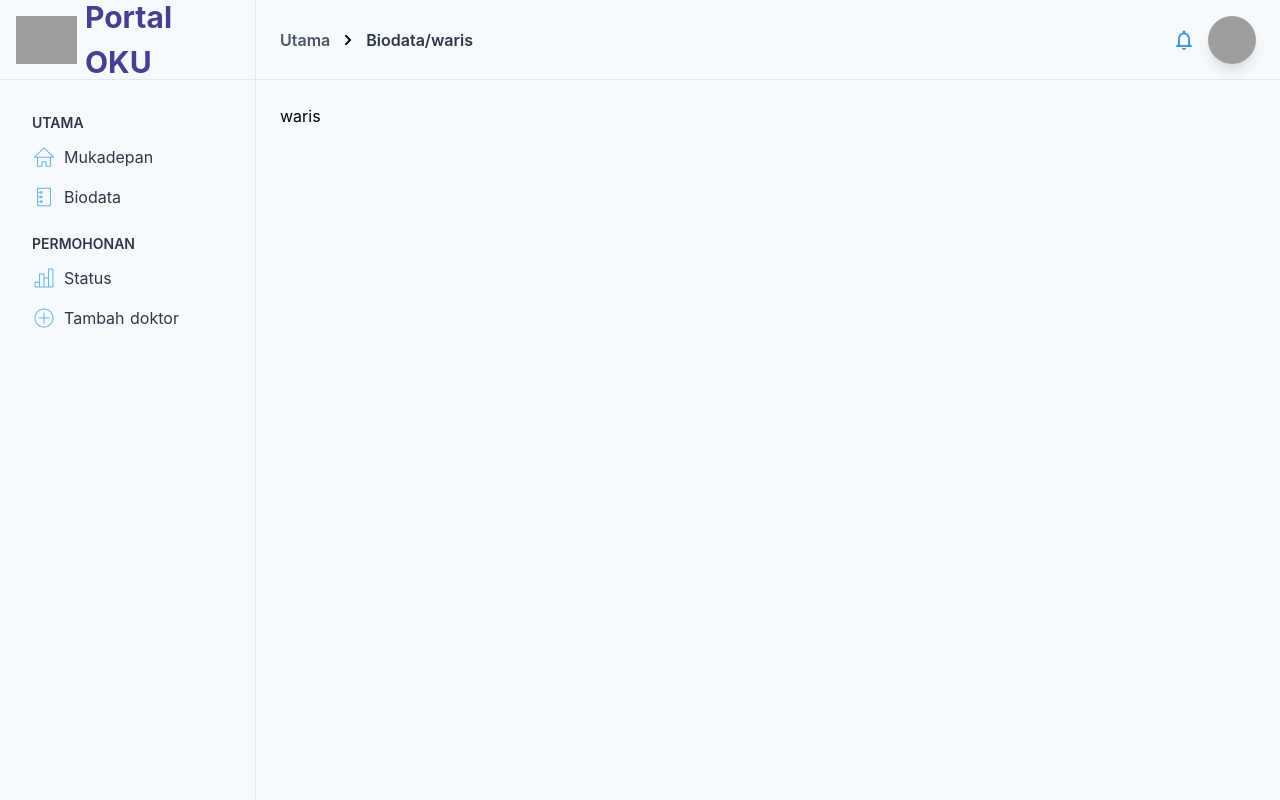
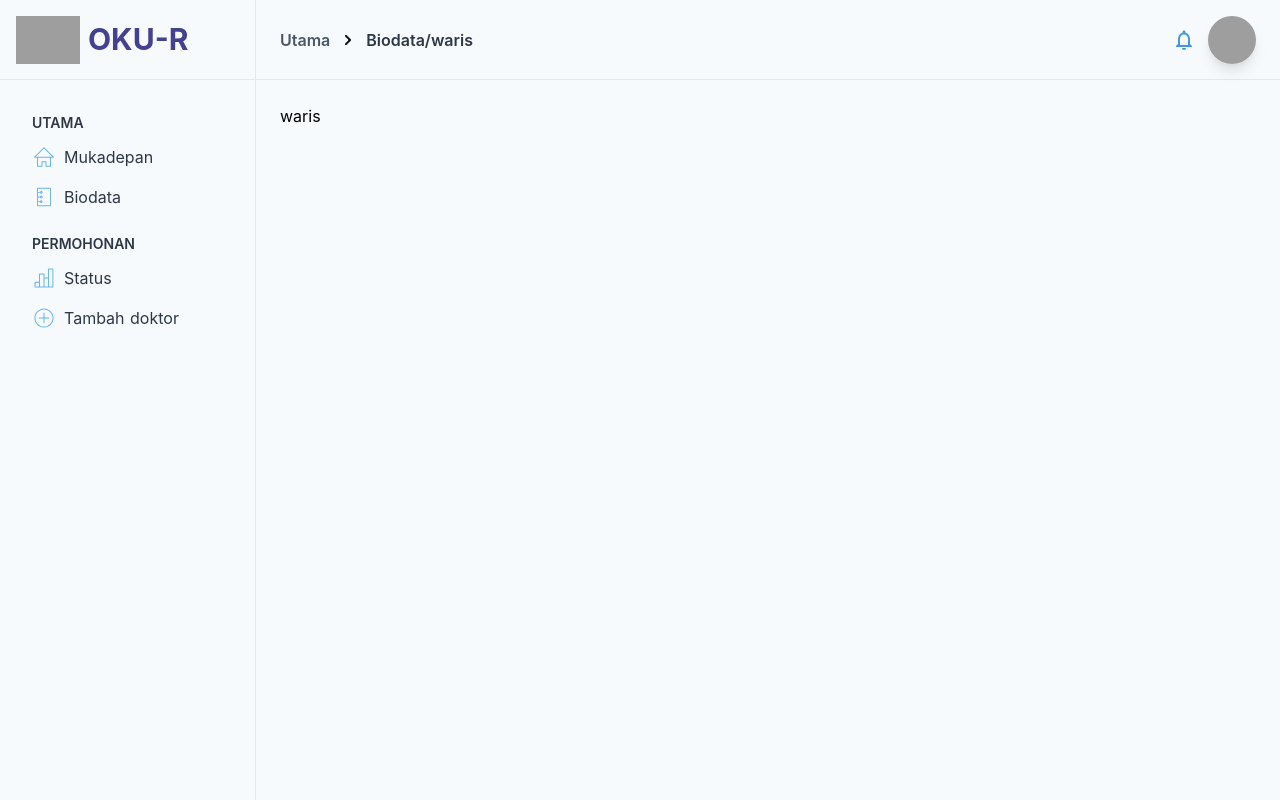
Before and after one commit to mirzanorazman/myhackathon2020, a Nuxt app: page /pengguna/biodata/waris in a window 1280 px wide. Built offline with nearby package versions, Linux system fonts and the light colour scheme; grey boxes are pictures that could not be loaded.

Commit message:
Rename to OKU-R

```diff
--- a/components/DashboardSidebar.vue
+++ b/components/DashboardSidebar.vue
@@ -15,7 +15,7 @@
         />
       </nuxt-link>
       <p class="font-bold text-3xl text-indigo-800 pl-2">
-        Portal OKU
+        OKU-R
       </p>
     </div>
 
```
